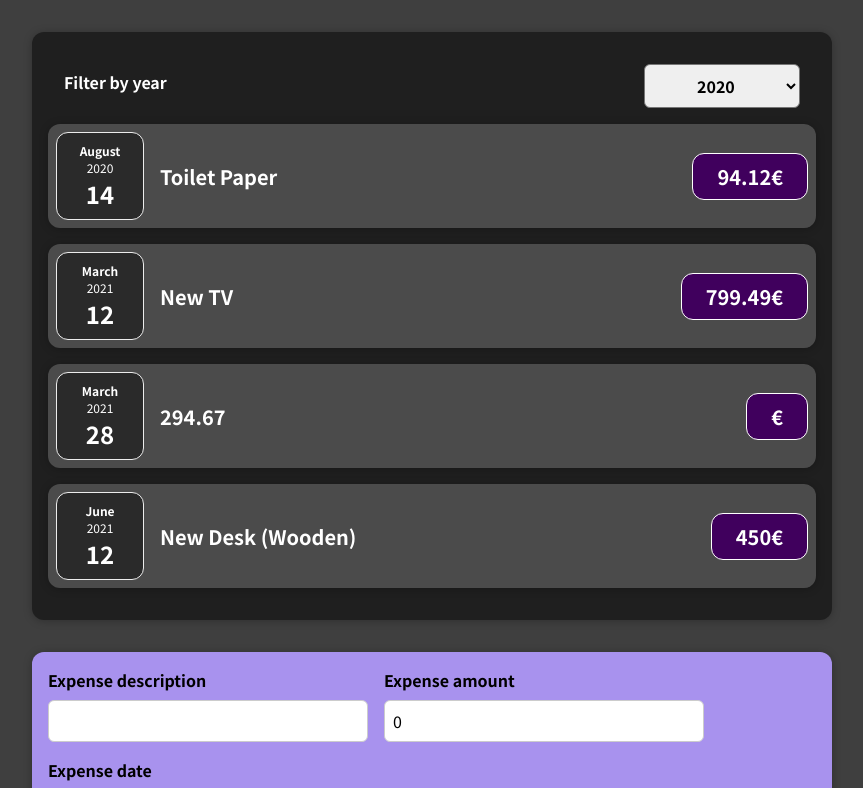
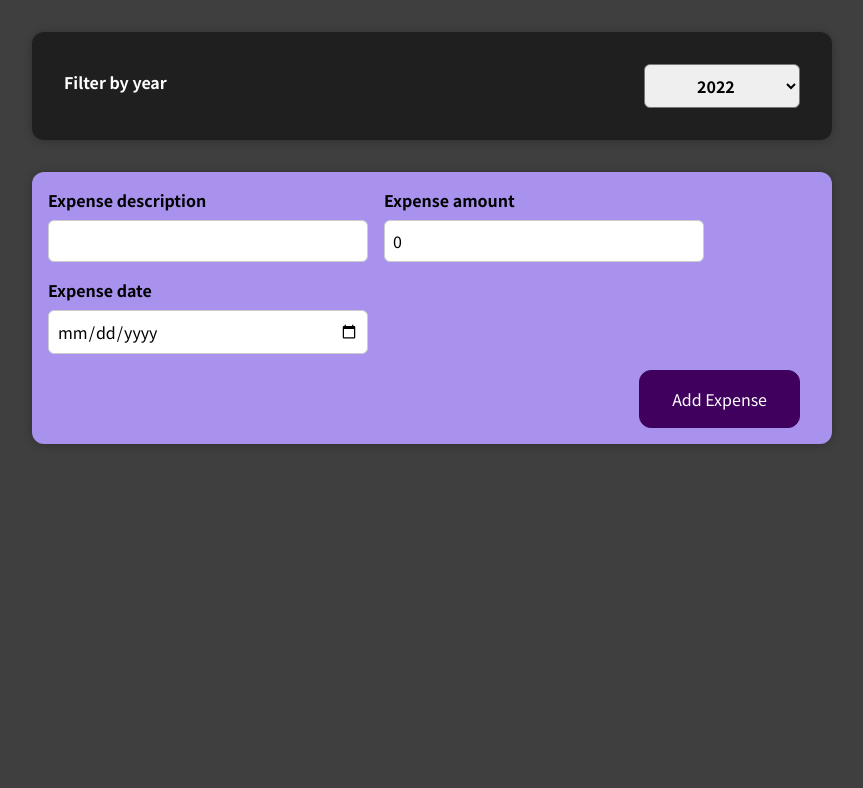
Before and after one commit to AdrianaAC/React, a React (Create React App) app in the folder react-complete-guide/: page / in a window 1280 px wide. Shown: the top 788 px of the page, without its empty margins (208-1071 px from the left). Built offline with nearby package versions, Linux system fonts and the light colour scheme.

Commit message:
filter working, but not conditional

```diff
--- a/react-complete-guide/src/App.js
+++ b/react-complete-guide/src/App.js
@@ -1,6 +1,5 @@
 import ExpensesList from "./components/Expenses/ExpensesList/ExpensesList";
 import NewExpense from "./components/Expenses/NewExpense/NewExpense";
-import Filter from "./components/Input/Filter/Filter";
 import { useState } from "react";
 
 const DUMMY_EXPENSES = [
--- a/react-complete-guide/src/components/Expenses/ExpensesList/ExpensesList.js
+++ b/react-complete-guide/src/components/Expenses/ExpensesList/ExpensesList.js
@@ -5,7 +5,11 @@ import Filter from "../../Input/Filter/Filter";
 import { useState } from "react";
 
 function ExpensesList(props) {
-  const [filteredYear, setFilteredYear] = useState("2020");
+  const [filteredYear, setFilteredYear] = useState("");
+
+  let filteredExpenses = props.items.filter((expense) => {
+    return expense.date.getFullYear().toString() === filteredYear;
+  });
 
   const filterChangeHandler = (selectedYear) => {
     setFilteredYear(selectedYear);
@@ -18,7 +22,7 @@ function ExpensesList(props) {
           onFilterChange={filterChangeHandler}
           selectedYear={filteredYear}
         />
-        {props.items.map((expense) => {
+        {filteredExpenses.map((expense) => {
           return (
             <ExpenseItem
               key={expense.id}
@@ -28,6 +32,17 @@ function ExpensesList(props) {
             />
           );
         })}
+        {/* {!filteredYear &&
+          props.items.map((expense) => {
+            return (
+              <ExpenseItem
+                key={expense.id}
+                description={expense.description}
+                amount={expense.amount}
+                date={expense.date}
+              />
+            );
+          })} */}
       </Card>
     </div>
   );
--- a/react-complete-guide/src/components/Input/Filter/Filter.js
+++ b/react-complete-guide/src/components/Input/Filter/Filter.js
@@ -1,5 +1,5 @@
 import React from "react";
-import { useState } from "react";
+
 import "./Filter.css";
 
 const Filter = (props) => {
```
